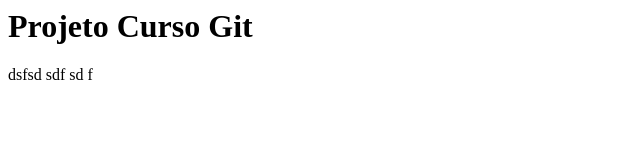
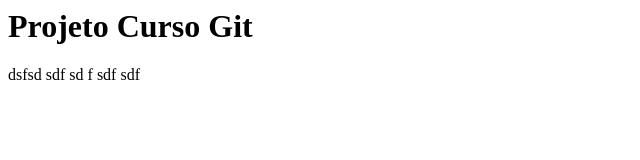
Before and after one commit to diegocardim/cursoGit, a plain HTML site: page index.html in a window 1280 px wide. Shown: the full height of the page, 0-640 px from the left. Drawn offline with Linux system fonts and the light colour scheme.

Commit message:
novo texto

```diff
--- a/index.html
+++ b/index.html
@@ -6,6 +6,6 @@
 	<body>
 		<h1>Projeto Curso Git</h1>
 
-		dsfsd sdf sd f
+		dsfsd sdf sd f sdf sdf
 	</body>
 </html>
```
